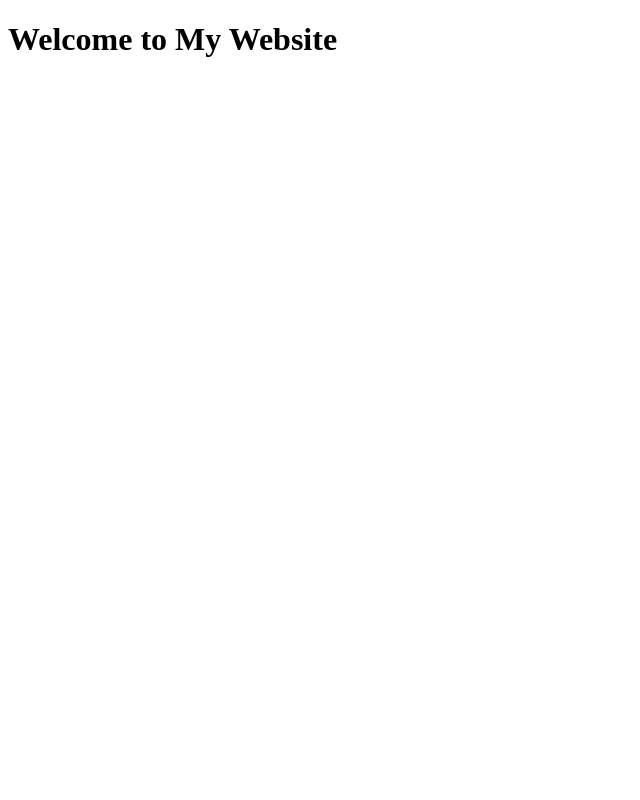
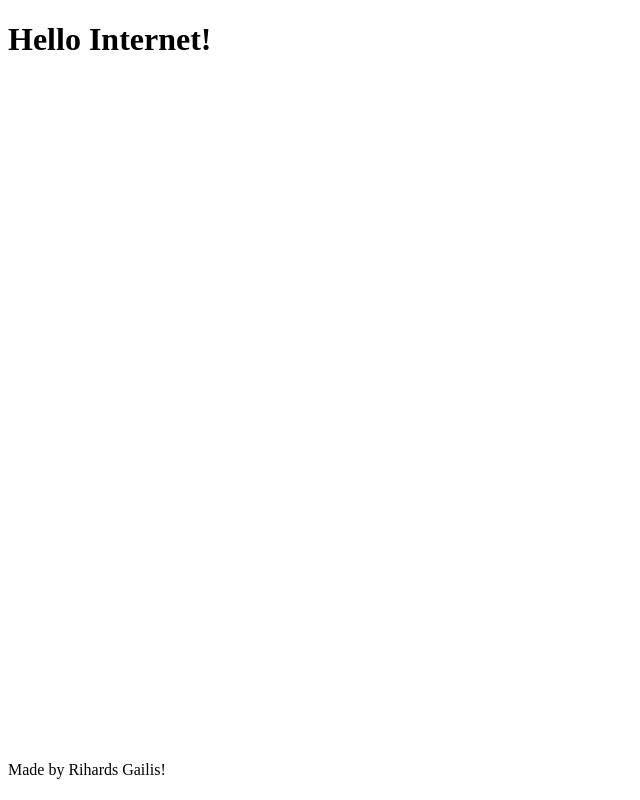
Before and after one commit to rihards-gailis-lut/full-stack-html, a plain HTML site: page index.html in a window 1280 px wide. Shown: the whole page, without its empty margins (0-640 px from the left). Drawn offline with Linux system fonts and the light colour scheme.

Commit message:
third commit
third commit

```diff
--- a/index.html
+++ b/index.html
@@ -2,15 +2,14 @@
 <html lang="en">
   <head>
     <meta charset="UTF-8">
-    <meta name="viewport" content="width=device-width, initial-scale=1.0">
-    <meta http-equiv="X-UA-Compatible" content="ie=edge">
-    <title>My Website</title>
-    <link rel="stylesheet" href="./style.css">
-    <link rel="icon" href="./favicon.ico" type="image/x-icon">
+    <title>My</title>
   </head>
   <body>
     <main>
-        <h1>Welcome to My Website</h1>
+        <h1>Hello Internet!</h1>
+        <div style="position: absolute; bottom: 5px;"">
+          <p>Made by Rihards Gailis!</p>
+        </div>
     </main>
   </body>
 </html>
```
